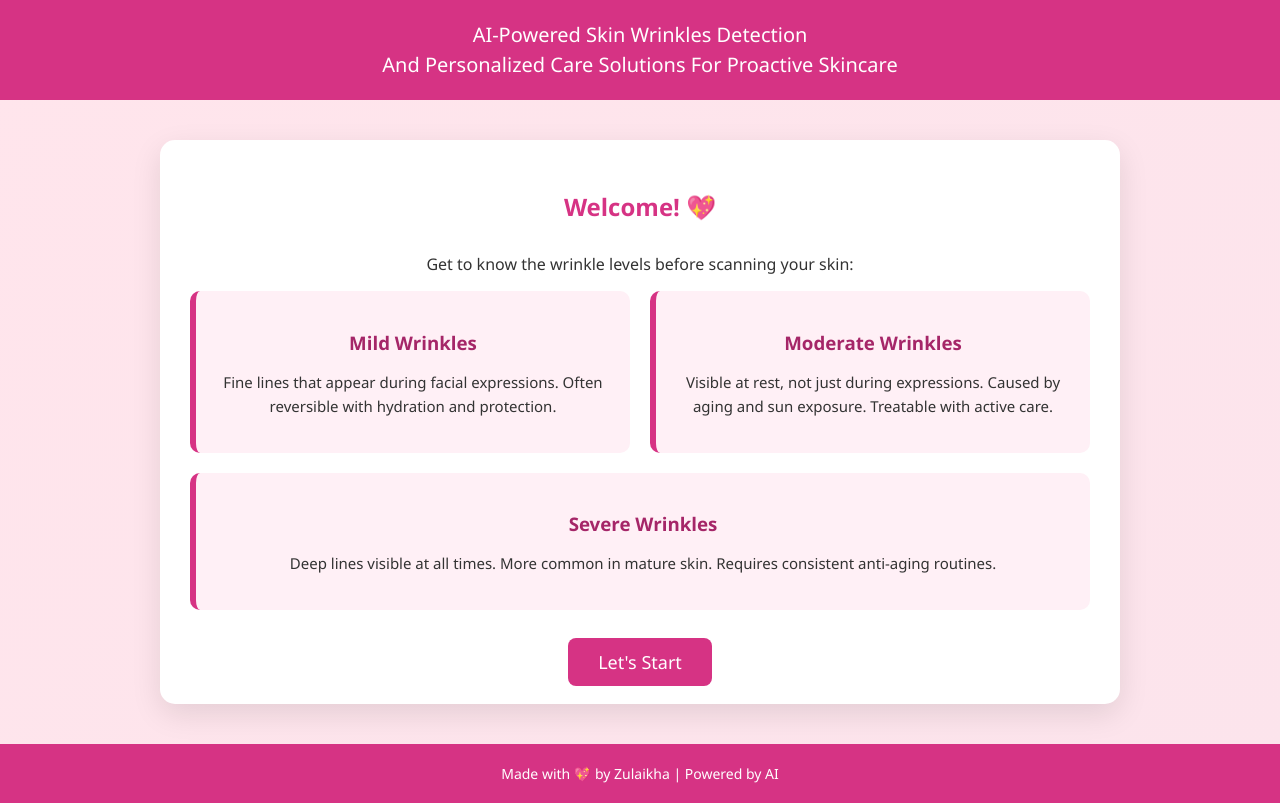
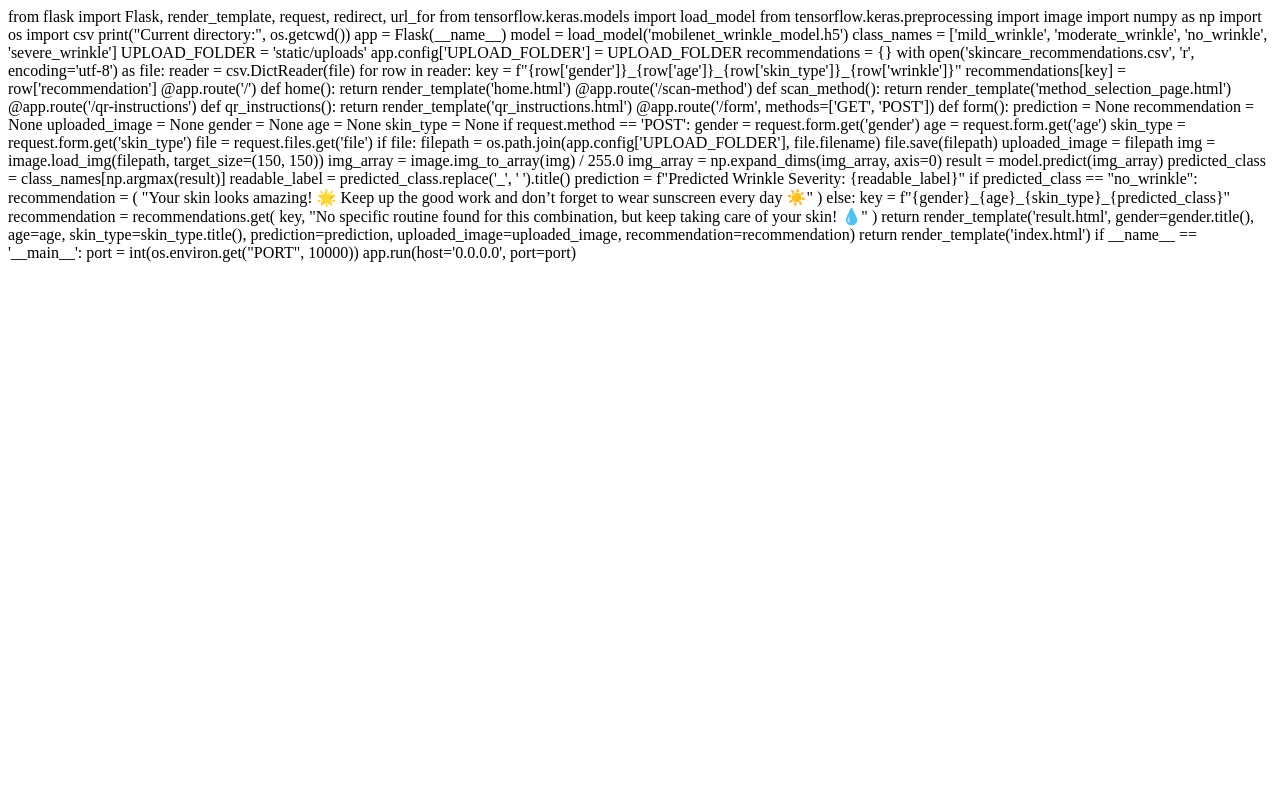
Before and after one commit to akhialuz/wrinkle-webapp, a Flask app: page / in a window 1280 px wide. After the commit the page ends 262 px from the top, so only its background shows below. Run offline with Flask 3, Linux system fonts and the light colour scheme.

Commit message:
Update home.html

```diff
--- a/templates/home.html
+++ b/templates/home.html
@@ -1,135 +1,87 @@
-<!DOCTYPE html>
-<html>
-<head>
-    <title>Welcome to Your Skincare Assistant</title>
-    <meta name="viewport" content="width=device-width, initial-scale=1.0">
-    <style>
-        body {
-            font-family: 'Segoe UI', sans-serif;
-            background: linear-gradient(135deg, #ffe5ec, #fce4ec);
-            margin: 0;
-            padding: 0;
-            color: #333;
-        }
-        header, footer {
-            background-color: #d63384;
-            color: white;
-            text-align: center;
-            padding: 20px;
-        }
-        header h1 {
-            font-size: 20px;
-            font-weight: normal;
-            margin: 0 auto;
-            max-width: 900px;
-            line-height: 1.5;
-        }
-        .container {
-            max-width: 900px;
-            margin: 40px auto;
-            padding: 30px;
-            background: white;
-            border-radius: 15px;
-            box-shadow: 0 10px 30px rgba(0,0,0,0.1);
-            text-align: center;
-        }
-        h2 {
-            color: #d63384;
-            margin-bottom: 30px;
-            font-size: 24px;
-        }
-        .phase-container {
-            display: flex;
-            flex-wrap: wrap;
-            justify-content: space-between;
-            gap: 20px;
-            margin-bottom: 40px;
-        }
-        .phase-box {
-            flex: 1 1 250px;
-            background-color: #fff0f6;
-            border-left: 6px solid #d63384;
-            padding: 20px;
-            border-radius: 10px;
-            min-width: 250px;
-        }
-        .phase-box h3 {
-            color: #a52668;
-            margin-bottom: 10px;
-        }
-        .phase-box p {
-            font-size: 15px;
-            line-height: 1.6;
-        }
-        .start-button {
-            background-color: #d63384;
-            color: white;
-            font-size: 18px;
-            padding: 12px 30px;
-            border: none;
-            border-radius: 8px;
-            cursor: pointer;
-            text-decoration: none;
-        }
-        .start-button:hover {
-            background-color: #c2185b;
-        }
-        footer p {
-            margin: 0;
-            font-size: 14px;
-        }
+from flask import Flask, render_template, request, redirect, url_for
+from tensorflow.keras.models import load_model
+from tensorflow.keras.preprocessing import image
+import numpy as np
+import os
+import csv
 
-        /* Responsive tweaks */
-        @media (max-width: 600px) {
-            header h1 {
-                font-size: 18px;
-                padding: 0 15px;
-            }
-            .container {
-                margin: 20px 15px;
-                padding: 20px;
-            }
-            .start-button {
-                font-size: 16px;
-                padding: 10px 20px;
-            }
-        }
-    </style>
-</head>
-<body>
+print("Current directory:", os.getcwd())
 
-    <header>
-        <h1>
-            AI-Powered Skin Wrinkles Detection<br>
-            And Personalized Care Solutions For Proactive Skincare
-        </h1>
-    </header>
+app = Flask(__name__)
+model = load_model('mobilenet_wrinkle_model.h5')
 
-    <div class="container">
-        <h2>Welcome! 💖</h2>
-        <p>Get to know the wrinkle levels before scanning your skin:</p>
+class_names = ['mild_wrinkle', 'moderate_wrinkle', 'no_wrinkle', 'severe_wrinkle']
+UPLOAD_FOLDER = 'static/uploads'
+app.config['UPLOAD_FOLDER'] = UPLOAD_FOLDER
 
-        <div class="phase-container">
-            <div class="phase-box">
-                <h3>Mild Wrinkles</h3>
-                <p>Fine lines that appear during facial expressions. Often reversible with hydration and protection.</p>
-            </div>
-            <div class="phase-box">
-                <h3>Moderate Wrinkles</h3>
-                <p>Visible at rest, not just during expressions. Caused by aging and sun exposure. Treatable with active care.</p>
-            </div>
-            <div class="phase-box">
-                <h3>Severe Wrinkles</h3>
-                <p>Deep lines visible at all times. More common in mature skin. Requires consistent anti-aging routines.</p>
-            </div>
-        </div>
+recommendations = {}
+with open('skincare_recommendations.csv', 'r', encoding='utf-8') as file:
+    reader = csv.DictReader(file)
+    for row in reader:
+        key = f"{row['gender']}_{row['age']}_{row['skin_type']}_{row['wrinkle']}"
+        recommendations[key] = row['recommendation']
 
-        <a href="/scan-method" class="start-button">Let's Start</a>
-    </div>
+@app.route('/')
+def home():
+    return render_template('home.html')
 
-    <footer>
-        <p>Made with 💖 by Zulaikha | Powered by AI</p>
-    </footer>
+@app.route('/scan-method')
+def scan_method():
+    return render_template('method_selection_page.html')
 
-</body>
-</html>
+@app.route('/qr-instructions')
+def qr_instructions():
+    return render_template('qr_instructions.html')
+
+@app.route('/form', methods=['GET', 'POST'])
+def form():
+    prediction = None
+    recommendation = None
+    uploaded_image = None
+    gender = None
+    age = None
+    skin_type = None
+
+    if request.method == 'POST':
+        gender = request.form.get('gender')
+        age = request.form.get('age')
+        skin_type = request.form.get('skin_type')
+        file = request.files.get('file')
+
+        if file:
+            filepath = os.path.join(app.config['UPLOAD_FOLDER'], file.filename)
+            file.save(filepath)
+            uploaded_image = filepath
+
+            img = image.load_img(filepath, target_size=(150, 150))
+            img_array = image.img_to_array(img) / 255.0
+            img_array = np.expand_dims(img_array, axis=0)
+            result = model.predict(img_array)
+            predicted_class = class_names[np.argmax(result)]
+            readable_label = predicted_class.replace('_', ' ').title()
+            prediction = f"Predicted Wrinkle Severity: {readable_label}"
+
+            if predicted_class == "no_wrinkle":
+                recommendation = (
+                    "Your skin looks amazing! 🌟 Keep up the good work and don’t forget to wear sunscreen every day ☀️"
+                )
+            else:
+                key = f"{gender}_{age}_{skin_type}_{predicted_class}"
+                recommendation = recommendations.get(
+                    key,
+                    "No specific routine found for this combination, but keep taking care of your skin! 💧"
+                )
+
+            return render_template('result.html',
+                                   gender=gender.title(),
+                                   age=age,
+                                   skin_type=skin_type.title(),
+                                   prediction=prediction,
+                                   uploaded_image=uploaded_image,
+                                   recommendation=recommendation)
+
+    return render_template('index.html')
+
+if __name__ == '__main__':
+    port = int(os.environ.get("PORT", 10000))
+    app.run(host='0.0.0.0', port=port)
```
